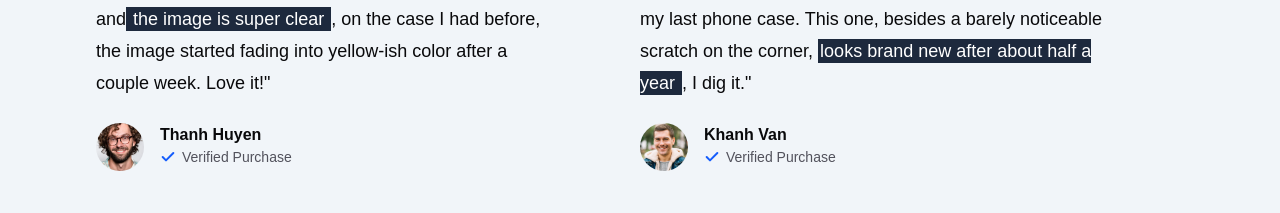
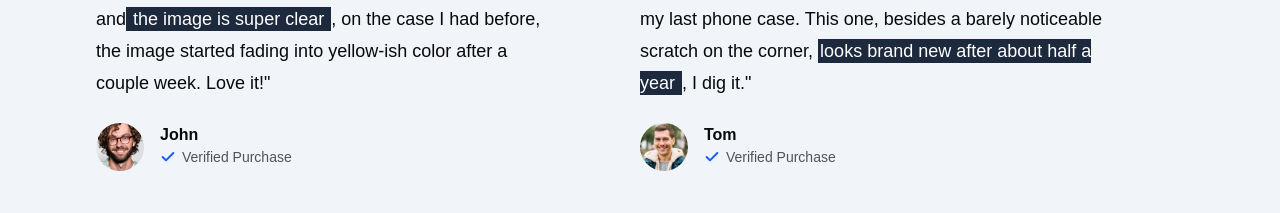
Before and after one commit to minh261002/MinCase_V2, a Next.js app: page / in a window 1280 px wide. Shown: the part 1420-1633 px from the top of the page. Built offline with nearby package versions, Linux system fonts and the light colour scheme; no server answers; a web font is replaced by a local one.

Commit message:
Update page.tsx

```diff
--- a/app/page.tsx
+++ b/app/page.tsx
@@ -189,7 +189,7 @@ const Home = () => {
                   alt="user image"
                 />
                 <div className="flex flex-col">
-                  <p className="font-semibold">Thanh Huyen</p>
+                  <p className="font-semibold">John</p>
                   <div className="flex gap-1.5 items-center text-zinc-600">
                     <Check className="w-4 h-4 stroke-[3px] text-blue-600" />
                     <div className="text-sm">Verified Purchase</div>
@@ -230,7 +230,7 @@ const Home = () => {
                   alt="user image"
                 />
                 <div className="flex flex-col">
-                  <p className="font-semibold">Khanh Van</p>
+                  <p className="font-semibold">Tom</p>
                   <div className="flex gap-1.5 items-center text-zinc-600">
                     <Check className="w-4 h-4 stroke-[3px] text-blue-600" />
                     <div className="text-sm">Verified Purchase</div>
```
